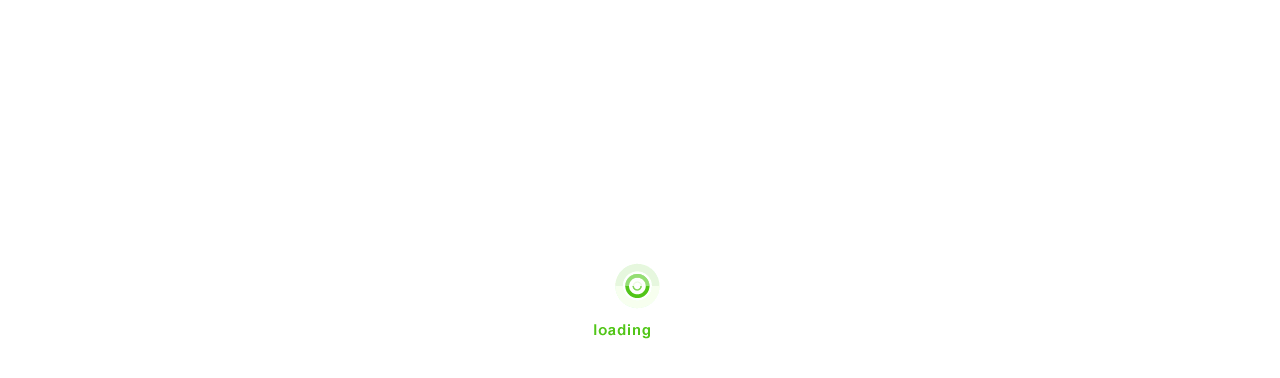
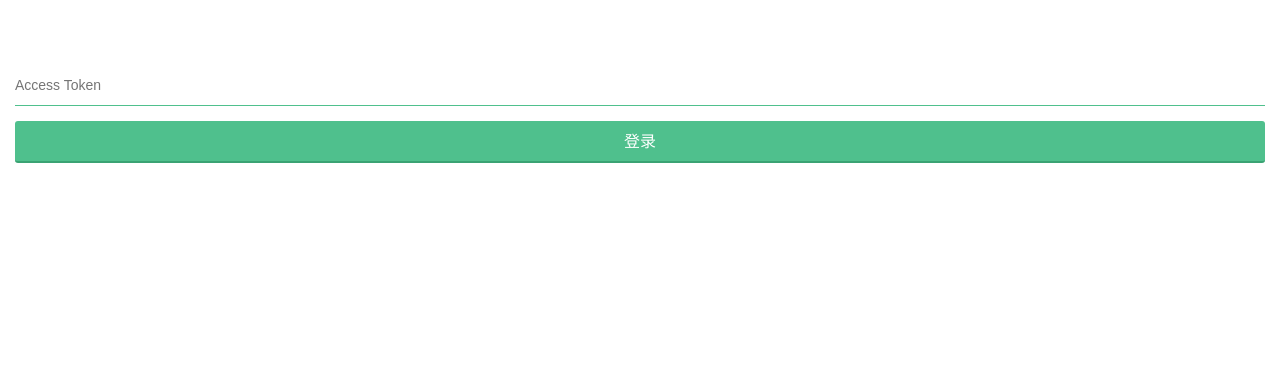
Before and after one commit to howzy/Vue-cnodejs-exercise, a Vue app: page /login in a window 1280 px wide. Shown: the top 378 px of the page. Built offline with nearby package versions, Linux system fonts and the light colour scheme.

Commit message:
完成登录页面样式

```diff
--- /dev/null
+++ b/src/pages/login.vue
@@ -0,0 +1,51 @@
+<template>
+  <div class="login-page">
+    <section class="page-body">
+      <div class="label">
+        <input type="text" class="txt" placeholder="Access Token" maxlength="36">
+      </div>
+      <div class="label">
+        <span class="button">登录</span>
+      </div>
+    </section>
+  </div>
+</template>
+
+<script>
+
+</script>
+
+<style lang="scss">
+  .page-body {
+    padding: 50px 15px;
+    min-height: 400px;
+    background-color: #fff;
+
+    .label {
+      margin-top: 15px;
+
+      .txt {
+        width: 100%;
+        padding: 12px 0;
+        border: none;
+        border-bottom: 1px solid #4fc08d;
+        background-color: transparent;
+        font-size: 14px;
+        color: #313131;
+      }
+      .button {
+        display: inline-block;
+        width: 100%;
+        height: 42px;
+        line-height: 42px;
+        border-radius: 3px;
+        color: #fff;
+        font-size: 16px;
+        background-color: #4fc08d;
+        border: none;
+        border-bottom: 2px solid #3aa373;
+        text-align: center;
+      }
+    }
+  }
+</style>
--- a/src/router/index.js
+++ b/src/router/index.js
@@ -5,6 +5,7 @@ Vue.use(Router)
 
 const home = r => require.ensure([], () => r(require('../pages/home')), 'home')
 const list = r => require.ensure([], () => r(require('../pages/list')), 'list')
+const login = r => require.ensure([], () => r(require('../pages/login')), 'login')
 
 export default new Router({
   mode: 'history',
@@ -18,6 +19,11 @@ export default new Router({
       path: '/list',
       name: 'list',
       component: list
+    },
+    {
+      path: '/login',
+      name: 'login',
+      component: login
     }
   ]
 })
```
